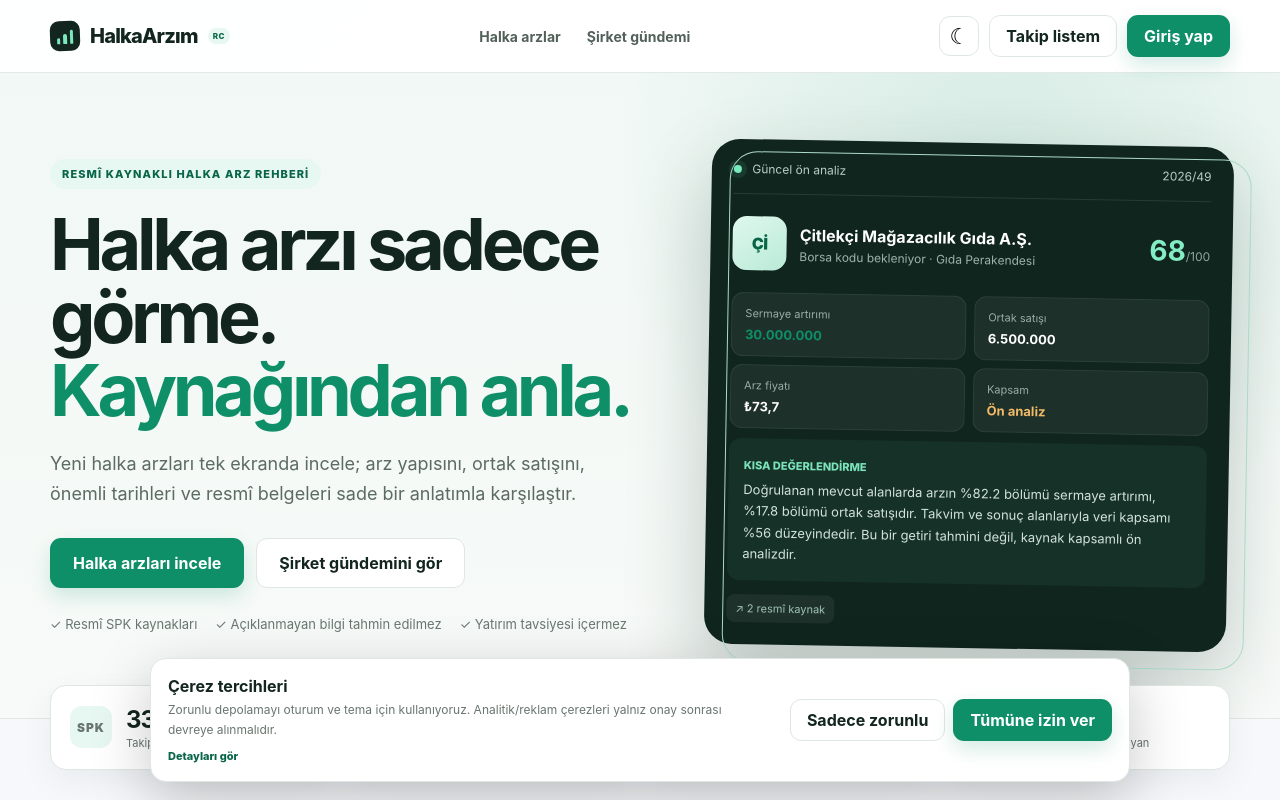
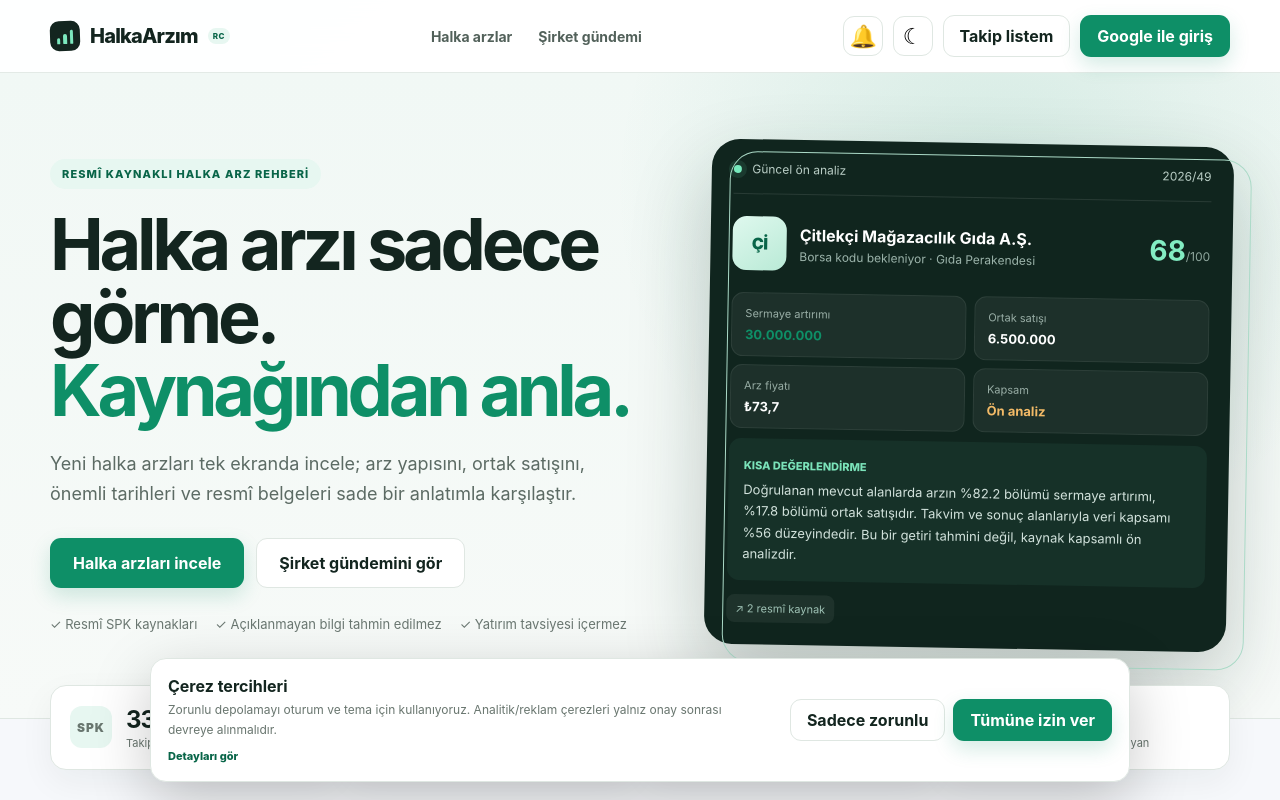
Before and after one commit to ajaroste/halkaarzim, a Next.js app: page / in a window 1280 px wide. Shown: the top 800 px of the page. Built offline with nearby package versions, Linux system fonts and the light colour scheme; no server answers.

Commit message:
feat: add notification bell to header

```diff
--- a/components/Header.tsx
+++ b/components/Header.tsx
@@ -42,9 +42,11 @@
       <nav className={menuOpen ? "desktopNav open" : "desktopNav"} aria-label="Ana menü">
         <Link href="/halka-arzlar" onClick={() => setMenuOpen(false)}>Halka arzlar</Link><Link href="/gundem" onClick={() => setMenuOpen(false)}>Şirket gündemi</Link>
       </nav>
-      <div className="headerActions"><button type="button" className="iconButton" onClick={toggleTheme} aria-label={theme === "light" ? "Koyu temayı aç" : "Açık temayı aç"} title={theme === "light" ? "Koyu tema" : "Açık tema"}>{theme === "light" ? "☾" : "☀"}</button>
+      <div className="headerActions">
+        <button type="button" className="iconButton" onClick={() => window.dispatchEvent(new Event("halkaarzim-enable-notifications"))} aria-label="Bildirimleri aç" title="Yeni halka arz bildirimleri">🔔</button>
+        <button type="button" className="iconButton" onClick={toggleTheme} aria-label={theme === "light" ? "Koyu temayı aç" : "Açık temayı aç"} title={theme === "light" ? "Koyu tema" : "Açık tema"}>{theme === "light" ? "☾" : "☀"}</button>
         <Link className="secondaryButton desktopOnly" href="/profil">{session ? (profile?.display_name || "Hesabım") : "Takip listem"}</Link>
-        {!loading && (session ? <button type="button" className="primaryButton desktopOnly" onClick={() => void logout()}>Çıkış</button> : <button type="button" className="primaryButton desktopOnly" onClick={() => setAuthOpen(true)}>Giriş yap</button>)}
+        {!loading && (session ? <button type="button" className="primaryButton desktopOnly" onClick={() => void logout()}>Çıkış</button> : <button type="button" className="primaryButton desktopOnly" onClick={() => setAuthOpen(true)}>Google ile giriş</button>)}
         <button type="button" className="iconButton mobileOnly" onClick={() => setMenuOpen((value) => !value)} aria-label="Menüyü aç" aria-expanded={menuOpen}>☰</button>
       </div>
     </div></header><AuthModal open={authOpen} onClose={() => setAuthOpen(false)} />
```
